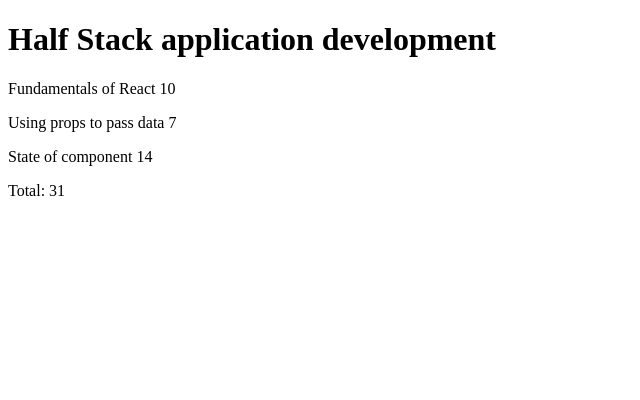
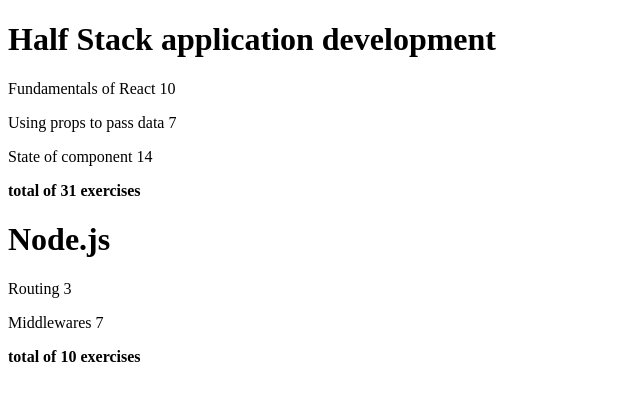
Before and after one commit to NCapdevila/fullStackOpen, a React (Vite) app in the folder part1/courseinfo/: page / in a window 1280 px wide. Shown: the top 400 px of the page, without its empty margins (0-640 px from the left). Built offline with nearby package versions, Linux system fonts and the light colour scheme.

Commit message:
ejer 2.4

```diff
--- a/part1/courseinfo/src/App.jsx
+++ b/part1/courseinfo/src/App.jsx
@@ -3,9 +3,10 @@
 
 function App() {
 
-  const course = {
-    id: 1,
+  const course = [
+  {
     name: 'Half Stack application development',
+    id:1,
     parts: [
     {
       name: 'Fundamentals of React',
@@ -22,9 +23,27 @@
       exercises: 14,
       id:3
     },
-
+    ]
+  },
+  {
+    name: 'Node.js',
+    id: 2,
+    parts: [
+      {
+        name: 'Routing',
+        exercises: 3,
+        id: 1
+      },
+      {
+        name: 'Middlewares',
+        exercises: 7,
+        id: 2
+      }
     ]
   }
+  ]
+
+
 
   return (
     <>
--- a/part1/courseinfo/src/components/Content.jsx
+++ b/part1/courseinfo/src/components/Content.jsx
@@ -9,7 +9,7 @@
             {content.map(note =>
                 <Part key={note.id} part={note} />
             )}
-        <p>Total: {total}</p>
+        <p><strong>total of {total} exercises</strong></p>
         </>
     )
 }
--- a/part1/courseinfo/src/components/Course.jsx
+++ b/part1/courseinfo/src/components/Course.jsx
@@ -4,8 +4,13 @@
 const Course = ({course}) => {
     return(
         <>
-          <Header text ={course.name} />
-          <Content content={course.parts} />
+        {course.map(curso =>
+          <div key={curso.id}>
+          <Header  text ={curso.name} />
+          <Content  content={curso.parts} />
+          </div>
+        )}
+
 
         </>
     )
```
Lines whose indentation alone changed are shown as unchanged.
